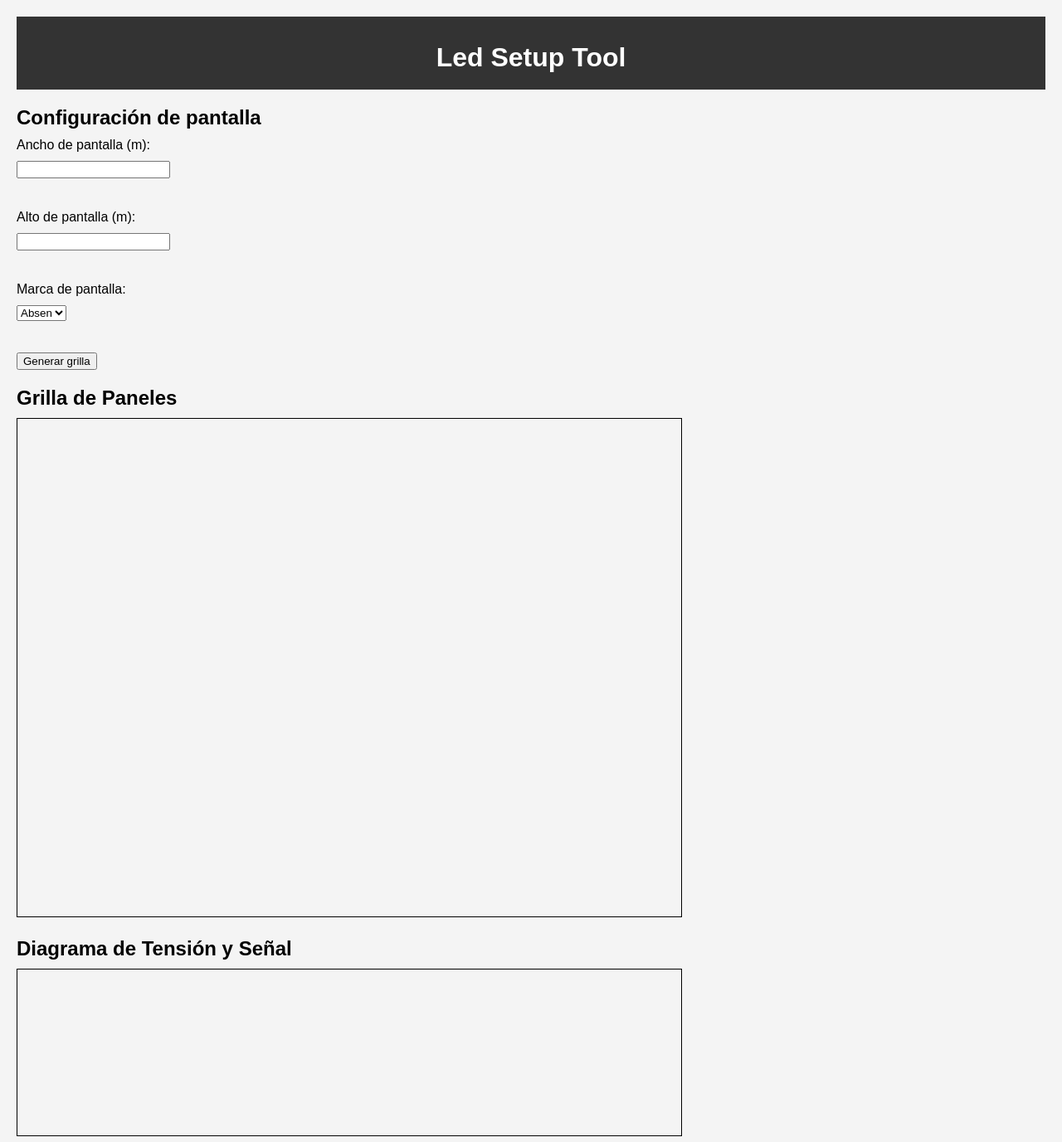
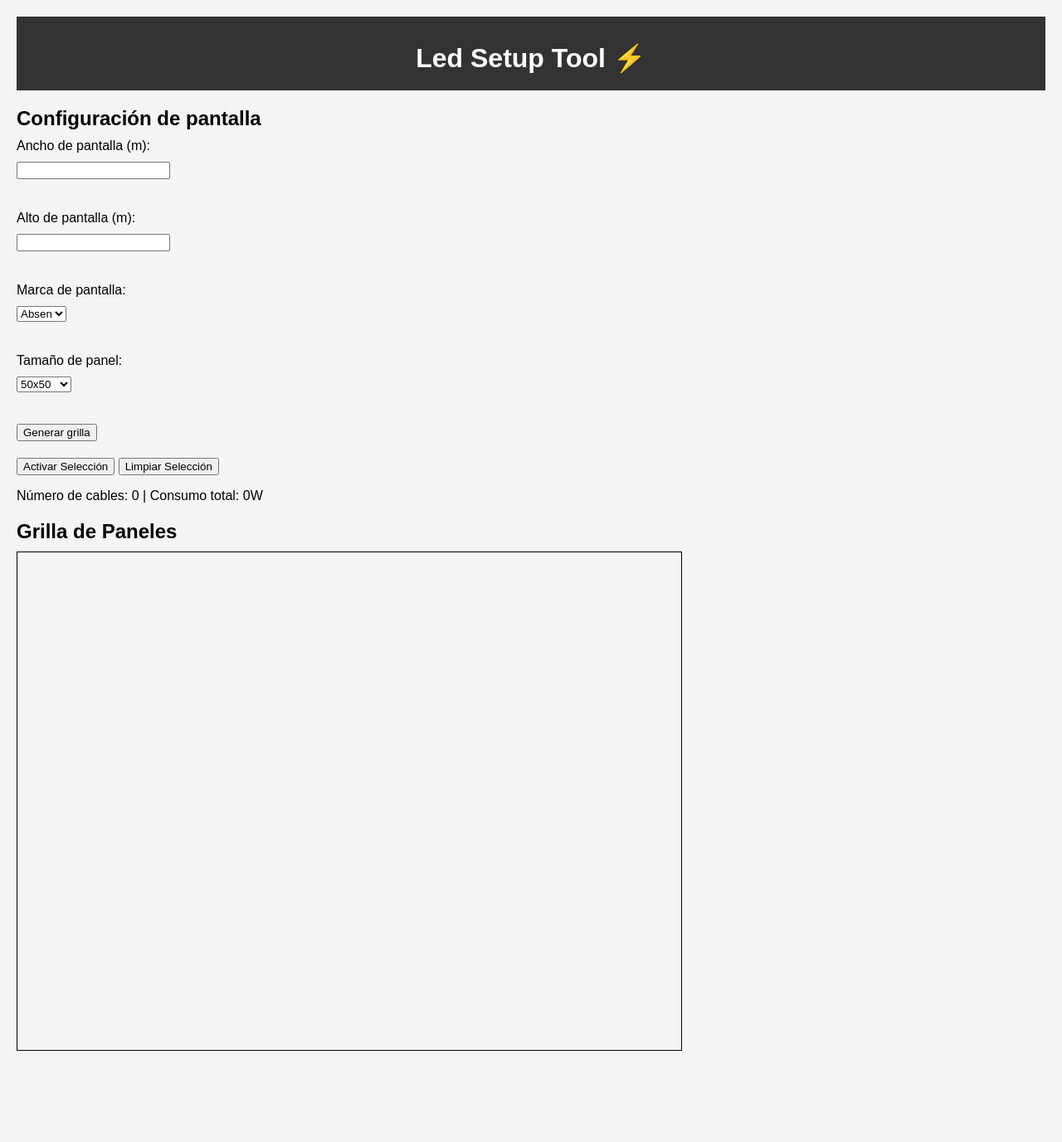
Before and after one commit to becerrapedro4/Led-Setup-Driagram-Maker, a plain HTML site: page index.html in a window 1280 px wide. Shown: the whole page at 83% size. After the commit the page ends 1291 px from the top, so only its background shows below. Drawn offline with Linux system fonts and the light colour scheme.

Commit message:
Update index.html

```diff
--- a/index.html
+++ b/index.html
@@ -3,12 +3,12 @@
 <head>
   <meta charset="UTF-8">
   <meta name="viewport" content="width=device-width, initial-scale=1.0">
-  <title>Led Setup Tool</title>
+  <title>Led Setup Tool ⚡</title>
   <link rel="stylesheet" href="styles.css">
 </head>
 <body>
   <header>
-    <h1>Led Setup Tool</h1>
+    <h1>Led Setup Tool ⚡</h1>
   </header>
   <main>
     <section>
@@ -26,30 +26,25 @@
           <option value="naipix">Naipix</option>
         </select><br>
 
-        <!-- Opción para elegir el tipo de panel solo visible si es Naipix -->
-        <div id="panelSizeWrapper" style="display: none;">
-          <label for="panelSize">Tamaño de panel:</label>
-          <select id="panelSize" name="panelSize">
-            <option value="50x50">50x50</option>
-            <option value="50x100">50x100</option>
-          </select><br>
-        </div>
+        <label for="panelSize">Tamaño de panel:</label>
+        <select id="panelSize" name="panelSize">
+          <option value="50x50">50x50</option>
+          <option value="50x100">50x100</option>
+        </select><br>
 
         <button type="submit">Generar grilla</button>
       </form>
+      <button id="toggleSelectionButton">Activar Selección</button>
+      <button id="clearSelectionButton">Limpiar Selección</button>
+      <p id="wireInfo">Número de cables: 0 | Consumo total: 0W</p>
     </section>
 
     <section id="gridResult">
       <h2>Grilla de Paneles</h2>
       <canvas id="gridCanvas" width="800" height="600"></canvas>
     </section>
-
-    <section>
-      <h2>Diagrama de Tensión y Señal</h2>
-      <canvas id="diagramCanvas" width="800" height="200"></canvas>
-    </section>
   </main>
 
-  <script src="scripts.js"></script>
+  <script src="script.js"></script>
 </body>
 </html>
```
